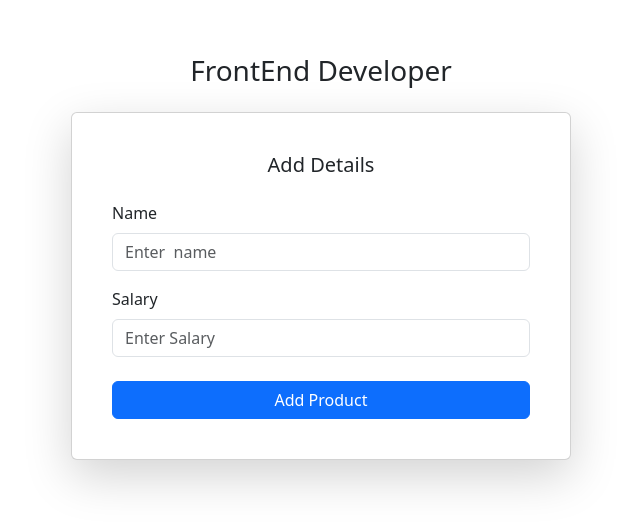
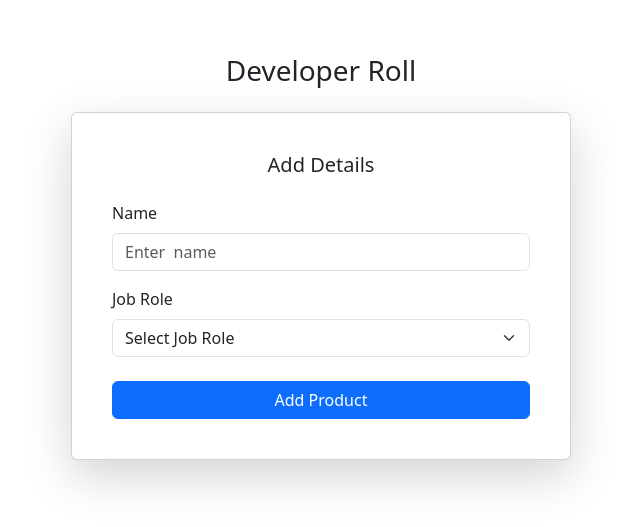
Before and after one commit to prakashwiser/redux-crud, a React (Vite) app: page / in a window 1280 px wide. Shown: the part 143-670 px from the top of the page, without its empty margins (319-959 px from the left). Built offline with nearby package versions, Linux system fonts and the light colour scheme.

Commit message:
product list ui fix

```diff
--- a/src/Components/AddProduct.jsx
+++ b/src/Components/AddProduct.jsx
@@ -5,21 +5,21 @@ import { Form, Button, Card, Container } from "react-bootstrap";
 import { useNavigate } from "react-router-dom";
 const AddProduct = () => {
   const [name, setName] = useState("");
-  const [salary, setSalary] = useState("");
+  const [roll, setRoll] = useState("");
   const dispatch = useDispatch();
   const navigate = useNavigate()
   const handleSubmit = (e) => {
     e.preventDefault();
-    dispatch(addProduct({ name, salary }));
+    dispatch(addProduct({ name, roll }));
     navigate("/products")
     setName("");
-    setSalary("");
+    setRoll("");
 
   };
 
   return (
     <Container className="d-flex justify-content-center align-items-center min-vh-100 flex-column">
-      <h3 className="text-center mb-4">FrontEnd Developer </h3>
+      <h3 className="text-center mb-4">Developer Roll</h3>
       <Card className="shadow-lg p-4" style={{ maxWidth: "500px", width: "100%" }}>
         <Card.Body>
           <Card.Title className="text-center mb-4">Add Details</Card.Title>
@@ -35,14 +35,18 @@ const AddProduct = () => {
               />
             </Form.Group>
             <Form.Group controlId="productPrice" className="mb-4">
-              <Form.Label>Salary</Form.Label>
-              <Form.Control
-                type="number"
-                value={salary}
-                onChange={(e) => setSalary(e.target.value)}
-                placeholder="Enter Salary"
+              <Form.Label>Job Role</Form.Label>
+              <Form.Select
+                value={roll}
+                onChange={(e) => setRoll(e.target.value)}
                 required
-              />
+              >
+                <option value="">Select Job Role</option>
+                <option value="Front-end Developer">Front-end Developer</option>
+                <option value="Back-end Developer">Back-end Developer</option>
+                <option value="Full Stack Developer">Full Stack Developer</option>
+                <option value="MERN Developer">MERN Developer</option>
+              </Form.Select>
             </Form.Group>
             <Button variant="primary" type="submit" className="w-100">
               Add Product
--- a/src/Components/EditProduct.jsx
+++ b/src/Components/EditProduct.jsx
@@ -33,11 +33,11 @@ const EditProduct = () => {
   }
 
   const [name, setName] = useState(product.name);
-  const [salary, setSalary] = useState(product.salary);
+  const [roll, setRoll] = useState(product.roll);
 
   const handleSubmit = (e) => {
     e.preventDefault();
-    dispatch(updateProduct({ id: product.id, name, salary }));
+    dispatch(updateProduct({ id: product.id, name, roll }));
     navigate('/products');
   };
 
@@ -60,8 +60,8 @@ const EditProduct = () => {
               <Form.Label>Developer Salary</Form.Label>
               <Form.Control
                 type="number"
-                value={salary}
-                onChange={(e) => setSalary(e.target.value)}
+                value={roll}
+                onChange={(e) => setRoll(e.target.value)}
                 required
               />
             </Form.Group>
--- a/src/Components/ProductList.jsx
+++ b/src/Components/ProductList.jsx
@@ -27,7 +27,7 @@ const ProductList = () => {
   return (
     <div>
       <div className="d-flex justify-content-center gap-3 my-5 align-items-center">
-        <h1 className="text-center">Product List</h1>
+        <h3 className="text-center">Developer Details List</h3>
         <Button variant="primary" size="sm" onClick={() => navigate("/")}>
           New
         </Button>
@@ -52,10 +52,18 @@ const ProductList = () => {
                 <Card.Body>
                   <Card.Title className="d-flex justify-content-between align-items-center" style={{ textTransform: "capitalize" }}>
                     <span>{product.name}</span>
-                    <span className="text-success fw-bold">${product.salary}</span>
+                    <span className="text-success fw-bold">{product.roll}</span>
                   </Card.Title>
                   <Card.Text className="text-muted">
-                    A Per Month
+                    I am {product.roll}
+                    {product.roll == "Front-end Developer" ?
+                      <p>
+                        I have 2 years React Js and Next Js
+                      </p>
+                      : <p>
+                        I have 2 years {product.roll}
+                      </p>
+                    }
                   </Card.Text>
                   <div className="d-flex justify-content-end">
                     <Button
```
